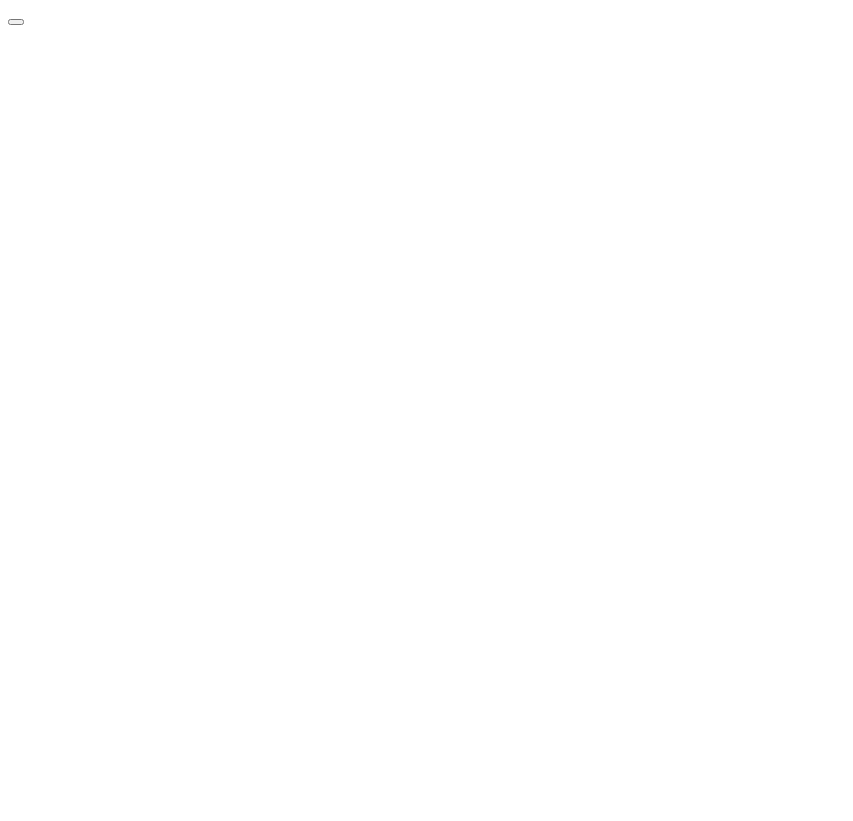
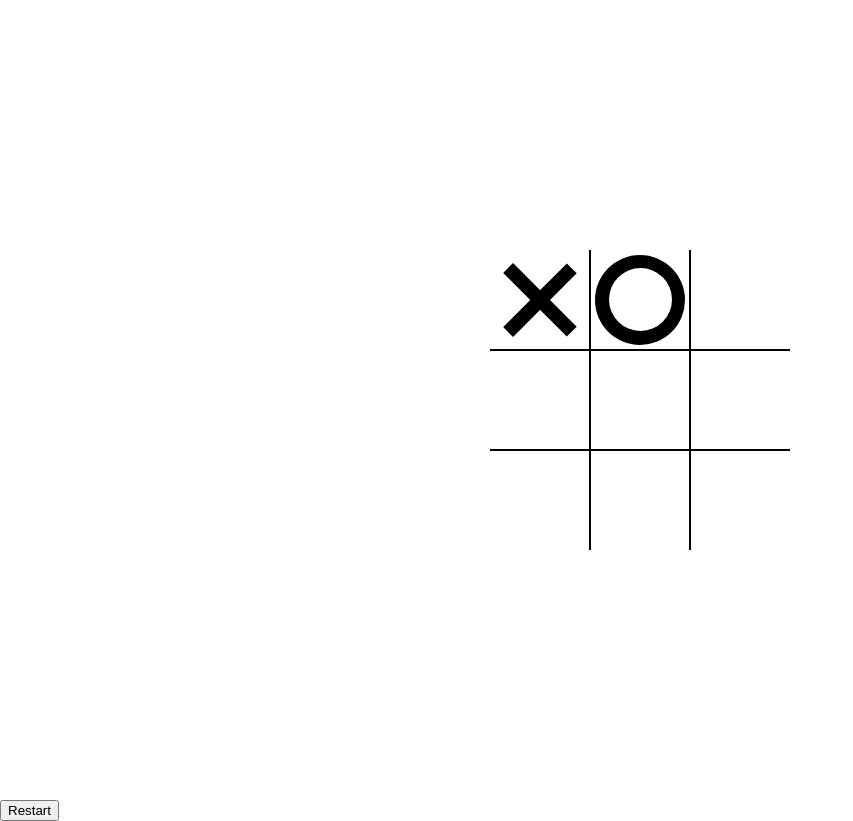
Before and after one commit to Pabloibro/TicTacToe, a plain HTML site: page index.html in a window 1280 px wide. Shown: the whole page, without its empty margins (0-853 px from the left). Before the commit the page ends 800 px from the top, so only its background shows below. Drawn offline with Linux system fonts and the light colour scheme.

Commit message:
second commit

```diff
--- a/index.html
+++ b/index.html
@@ -9,9 +9,9 @@
     <script src="script.js"></script>
 </head>
 <body>
-    <div class="board" id="board">
-        <div class="cell" data-cell></div>
-        <div class="cell" data-cell></div>
+    <div class="board circle" id="board">
+        <div class="cell x" data-cell></div>
+        <div class="cell circle" data-cell></div>
         <div class="cell" data-cell></div>
         <div class="cell" data-cell></div>
         <div class="cell" data-cell></div>
@@ -22,7 +22,7 @@
     </div>
     <div class="winning-message" id="winningMessage">
         <div data-winning-message-text></div>
-        <button id="restartButton"></button>
+        <button id="restartButton">Restart</button>
 
     </div>
 
--- a/styles.css
+++ b/styles.css
@@ -0,0 +1,119 @@
+*, *::after, *::before{
+    box-sizing: border-box;
+}
+
+:root{
+    --cell-size:100px;
+    --mark-size: calc(var(--cell-size) * .9);
+}
+
+body{
+    margin: 0;
+}
+.board{
+    width: 100vw;
+    height: 100vh;
+    display: grid;
+    justify-content: center;
+    align-content: center;
+    justify-items: center;
+    align-items: center;
+    grid-template-columns: repeat(3, auto);
+}
+
+.cell{
+    width: var(--cell-size);
+    height: var(--cell-size);
+    border:1px solid black;
+    display: flex;
+    justify-content: center;
+    align-items: center;
+    position: relative;
+    cursor: pointer;
+}
+
+
+.cell:first-child,
+.cell:nth-child(2),
+.cell:nth-child(3) {
+    border-top: none;
+}
+
+.cell:nth-child(3n + 1) {
+    border-left:none;
+}
+
+.cell:nth-child(3n + 3) {
+    border-right:none;
+}
+
+.cell:last-child,
+.cell:nth-child(8),
+.cell:nth-child(7) {
+    border-bottom: none;
+}
+
+.cell.x,
+.cell.circle{
+    cursor: not-allowed;
+}
+
+.cell.x::before,
+.cell.x::after,
+.cell.circle::before{
+    background-color: black;
+}
+
+
+.board.x .cell:not(.x):not(.circle):hover::before,
+.board.x .cell:not(.x):not(.circle):hover::after{
+    background-color: lightgray;
+}
+
+
+.cell.x::before,
+.cell.x::after,
+.board.x .cell:not(.x):not(.circle):hover:before,
+.board.x .cell:not(.x):not(.circle):hover:after {
+    content: '';
+    position: absolute;
+    width: calc(var(--mark-size)* .15);
+    height: var(--mark-size);
+
+}
+
+.cell.x::before,
+.board.x .cell:not(.x):not(.circle):hover::before {
+    transform: rotate(45deg);
+
+}
+
+.cell.x::after,
+.board.x .cell:not(.x):not(.circle):hover::after{
+    transform: rotate(-45deg);
+}
+
+.cell.circle::before,
+.cell.circle::after,
+.board.circle .cell:not(.x):not(.circle):hover::before,
+.board.circle .cell:not(.x):not(.circle):hover::after{
+    content: '';
+    position: absolute;
+    border-radius: 50%;
+
+}
+
+.cell.circle::before,
+.board.circle .cell:not(.x):not(.circle):hover::before {
+    width: var(--mark-size);
+    height: var(--mark-size);
+
+}
+
+.cell.circle::after,
+.board.circle .cell:not(.x):not(.circle):hover::after {
+    width: calc(var(--mark-size) * .7);
+    height: calc(var(--mark-size) * .7);
+    background-color: white;
+
+}
```
